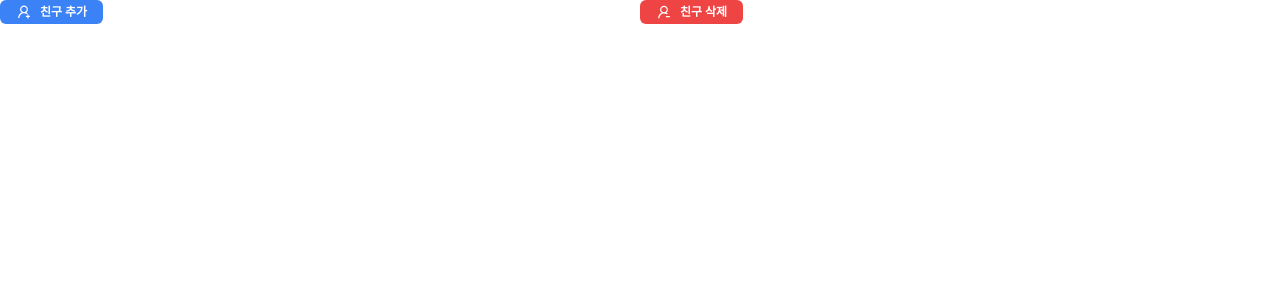
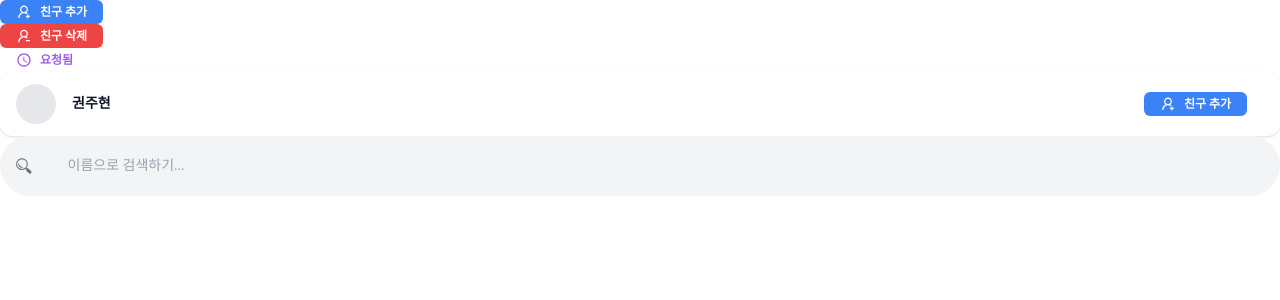
Before and after one commit to munjh61/SeeVocaLang, a React (Vite) app in the folder frontend/: page /kwon in a window 1280 px wide. Shown: the top 300 px of the page. Built offline with nearby package versions, Linux system fonts and the light colour scheme; a web font is replaced by a local one.

Commit message:
임시저장 뀨

```diff
--- a/frontend/src/components/atoms/icon/IconVariants.ts
+++ b/frontend/src/components/atoms/icon/IconVariants.ts
@@ -13,6 +13,7 @@ export const iconVariants = cva("inline-block", {
       white: "text-white",
       black: "text-black",
       blue: "text-blue-500",
+      purple: "text-purple"
     },
     rotate: {
       none: "",
--- /dev/null
+++ b/frontend/src/components/molecules/FriendInfoCard/FriendInfoCard.tsx
@@ -0,0 +1,79 @@
+import { Button } from "../../atoms/button/Button";
+import { AddFriendButton } from "../friendButtons/AddFriendButton";
+import { DeleteFriendButton } from "../friendButtons/DeleteFriendButton";
+import { RequestFriendButton } from "../friendButtons/RequestFriendButton";
+
+type FriendStatus = "none" | "requested"  | "delete" | "response";
+type FriendInfoProps = {
+  profileUrl?: string;
+  name: string;
+  status: FriendStatus;
+  // onAdd?: () => void;
+  // onDelete?: () => void;
+  // onAccept?: () => void;
+  // onRefuse?: () => void;
+};
+
+export const FriendInfoCard = ({ profileUrl, name, status }: FriendInfoProps) => {
+  const renderButton = () => {
+    switch (status) {
+      case "none":
+        return (
+          <AddFriendButton data="user123" className="w-full"/>
+        );
+      case "requested":
+        return (
+          <RequestFriendButton className="w-full"/>
+        );
+      case "delete":
+        return (
+          <DeleteFriendButton data="user123" className="w-full"/>
+        );
+      case "response":
+        return (
+          <div className="flex  gap-2">
+            <Button
+            bgColor="green"
+            size="md"
+            textColor="white"
+            className="gap-1 px-3 py-1.5"
+            // onClick={onAccept}
+          >
+            수락
+          </Button>
+          <Button
+            bgColor="red"
+            size="md"
+            textColor="white"
+            className="gap-1 px-3 py-1.5"
+            // onClick={onRefuse}
+          >
+            거절
+          </Button>
+        </div>
+      );
+    }
+  };
+
+  return (
+  <div className="flex items-center justify-between w-full px-4 py-3 bg-white rounded-xl shadow-sm">
+  <div className="flex items-center gap-4 min-w-0">
+    <div className="w-10 h-10 rounded-full bg-gray-200 overflow-hidden">
+      {profileUrl ? (
+        <img
+          src={profileUrl}
+          alt={`${name}의 프로필`}
+          className="w-full h-full object-cover"
+        />
+      ) : null}
+    </div>
+    <span className="text-sm font-semibold text-gray-900 whitespace-nowrap overflow-hidden text-ellipsis">
+      {name}
+    </span>
+  </div>
+  <div className="ml-4 flex-shrink-0 w-[120px]">
+    {renderButton()}
+  </div>
+</div>
+  );
+};
--- a/frontend/src/components/molecules/friend/FriendInfoCard.tsx
+++ /dev/null
@@ -1,108 +0,0 @@
-import { Button } from "../../atoms/button/Button.tsx";
-import AddFriendIcon from "../../../asset/friend_add.svg?react";
-import DeleteFriendIcon from "../../../asset/friend_del.svg?react";
-import WaitFriendIcon from "../../../asset/wait.svg?react";
-import type { ComponentProps } from "react";
-import { Text } from "../../atoms/text/Text.tsx";
-
-type ButtonProps = ComponentProps<typeof Button>;
-type TextProps =ComponentProps<typeof Text>;
-type FriendStatus = "none" | "requested"  | "delete" | "response";
-type FriendInfoProps = {
-  profileUrl?: string;
-  name: string;
-  status: FriendStatus;
-  ButtonVariants: ButtonProps;
-  TextVariants: TextProps;
-  onAdd?: () => void;
-  onDelete?: () => void;
-  onAccept?: () => void;
-  onRefuse?: () => void;
-};
-
-export const FriendInfoCard = ({ profileUrl, name, status, onAdd, onDelete, onAccept, onRefuse }: FriendInfoProps) => {
-  const renderButton = () => {
-    switch (status) {
-      case "none":
-        return (
-          <Button
-            bgColor="blue"
-            size="md"
-            textColor="white"
-            className="gap-1 px-3 py-1.5"
-            onClick={onAdd}
-          >
-            <AddFriendIcon className="w-4 h-4" />
-            친구 추가
-
-
-          </Button>
-        );
-      case "requested":
-        return (
-          <Button
-            bgColor="white"
-            size="md"
-            textColor="purple"
-            className="gap-1 px-3 py-1.5"
-            disabled
-          >
-            <WaitFriendIcon className="w-4 h-4" />
-            <Text >요청됨</Text>
-          </Button>
-        );
-      case "delete":
-        return (
-          <Button
-            bgColor="red"
-            size="md"
-            textColor="white"
-            className="gap-1 px-3 py-1.5"
-            onClick={onDelete}
-          >
-            <DeleteFriendIcon className="w-4 h-4" />
-            <Text>친구 삭제</Text>
-          </Button>
-        );
-      case "response":
-        return (
-          <div className="flex  gap-2">
-            <Button
-            bgColor="green"
-            size="md"
-            textColor="white"
-            className="gap-1 px-3 py-1.5"
-            onClick={onAccept}
-          >
-            <Text>수락</Text>
-          </Button>
-          <Button
-            bgColor="red"
-            size="md"
-            textColor="white"
-            className="gap-1 px-3 py-1.5"
-            onClick={onRefuse}
-          >
-           <Text>거절</Text>
-          </Button>
-        </div>
-      );
-    }
-  };
-
-  return (
-    <div className="flex items-center justify-between w-full px-4 py-3 bg-white rounded-xl shadow-sm">
-      <div className="flex items-center gap-4">
-        <div className="w-10 h-10 rounded-full bg-gray-200 overflow-hidden">
-          {profileUrl ? (
-            <img src={profileUrl} alt={`${name}의 프로필`} className="w-full h-full object-cover" />
-          ) : null}
-        </div>
-        <span className="text-sm font-semibold text-gray-900">{name}</span>
-      </div>
-
-
-      {renderButton()}
-    </div>
-  );
-};
--- a/frontend/src/components/molecules/friend/FriendSearchBar.tsx
+++ b/frontend/src/components/molecules/friend/FriendSearchBar.tsx
@@ -1,6 +1,6 @@
 import type { ChangeEvent } from "react";
 import SearchIcon from "../../../asset/search.svg?react";
-import { Input } from "../../atoms/input/Input.tsx";
+import { Input } from "../../atoms/input/Input";
 
 type FriendSearchBarProps = {
   value: string;
@@ -19,7 +19,8 @@ export const FriendSearchBar = ({
       <Input
         type="text"
         scale="sm"
-        className="bg-transparent outline-none text-sm text-gray-800 w-full placeholder:text-gray-400"
+        text="gray"
+        className="bg-transparent outline-none w-full placeholder:text-gray-400"
         placeholder={placeholder}
         value={value}
         onChange={onChange}
--- a/frontend/src/components/molecules/friendButtons/AddFriendButton.tsx
+++ b/frontend/src/components/molecules/friendButtons/AddFriendButton.tsx
@@ -1,6 +1,5 @@
 import { IconButton } from "../iconbutton/IconButton";
 import AddFriendIcon from "../../../asset/friend_add.svg?react";
-
 
 type AddFriendButtonProps = {
   className?: string;
--- a/frontend/src/components/molecules/friendButtons/DeleteFriendButton.tsx
+++ b/frontend/src/components/molecules/friendButtons/DeleteFriendButton.tsx
@@ -3,9 +3,9 @@ import DeleteFriendIcon from "../../../asset/friend_del.svg?react";
 
 
 type DeleteFriendButtonProps = {
-  className?: string;
+  className: string;
  // 친구 ID 같은 것
- data: string;
+  data: string;
   children?:React.ReactNode;
 };
 
--- /dev/null
+++ b/frontend/src/components/molecules/friendButtons/RequestFriendButton.tsx
@@ -0,0 +1,30 @@
+import type React from "react";
+import { IconButton } from "../iconbutton/IconButton";
+import WaitFriendIcon from "../../../asset/wait.svg?react";
+type RequestFriendButtonProps ={
+    className: string;
+    children?:React.ReactNode;
+};
+
+export const RequestFriendButton =({className}: RequestFriendButtonProps)=>{
+
+    return (
+    <IconButton
+      className={className}
+      IconVariant={{
+        icon: WaitFriendIcon,
+        color: "purple",
+        className: "w-4 h-4",
+      }}
+      ButtonVariant={{
+        bgColor: "white",
+        textColor: "purple",
+        children: "",
+        size: "md",
+        className: "gap-1 px-3 py-1.5 ",
+      }}
+    >
+      요청됨
+    </IconButton>
+  );
+};
--- a/frontend/src/components/organisms/SearchbarSegment/SearchbarSegment.tsx
+++ b/frontend/src/components/organisms/SearchbarSegment/SearchbarSegment.tsx
@@ -1,6 +1,7 @@
-import { IconInput } from "../../molecules/book/IconInput.tsx";
-import { SegmentControl } from "../../molecules/book/SegmentControl.tsx";
+// import { IconInput } from "../../molecules/book/IconInput.tsx";
 import type { ComponentProps } from "react";
+import { IconInput } from "../../molecules/IconInput/IconInput";
+import { SegmentControl } from "../../molecules/segmentControl/SegmentControl";
 
 type IconInputProps = ComponentProps<typeof IconInput>;
 type SegmentControlProps = ComponentProps<typeof SegmentControl>;
--- a/frontend/src/components/organisms/friend/FriendList.tsx
+++ /dev/null
@@ -1,43 +0,0 @@
-import { FriendInfoCard } from "../../molecules/friend/FriendInfoCard";
-
-type FriendStatus = "none" | "requested" |"delete" | "response";
-
-type Friend = {
-  id: string;
-  name: string;
-  profileUrl?: string;
-  status: FriendStatus;
-};
-
-type FriendListProps = {
-  friends: Friend[];
-  onAdd: (id: string) => void;
-  onDelete: (id: string) => void;
-  onAccept: (id: string) => void;
-  onRefuse: (id: string) => void;
-};
-
-export const FriendList = ({
-  friends,
-  onAdd,
-  onDelete,
-  onAccept,
-  onRefuse,
-}: FriendListProps) => {
-  return (
-    <div className="flex flex-col gap-4">
-      {friends.map((friend) => (
-        <FriendInfoCard
-          key={friend.id}
-          name={friend.name}
-          profileUrl={friend.profileUrl}
-          status={friend.status}
-          onAdd={() => onAdd(friend.id)}
-          onDelete={() => onDelete(friend.id)}
-          onAccept={() => onAccept(friend.id)}
-          onRefuse={() => onRefuse(friend.id)}
-        />
-      ))}
-    </div>
-  );
-};
--- a/frontend/src/pages/TestPageKwon.tsx
+++ b/frontend/src/pages/TestPageKwon.tsx
@@ -1,12 +1,30 @@
+import { useState } from "react";
+import { FriendSearchBar } from "../components/molecules/friend/FriendSearchBar";
 import { AddFriendButton } from "../components/molecules/friendButtons/AddFriendButton";
 import { DeleteFriendButton } from "../components/molecules/friendButtons/DeleteFriendButton";
+import { RequestFriendButton } from "../components/molecules/friendButtons/RequestFriendButton";
+import { FriendInfoCard } from "../components/molecules/FriendInfoCard/FriendInfoCard";
+
 
 function TestPageKwon() {
+   const [keyword, setKeyword] = useState("");
+
+  const handleChange = (e: React.ChangeEvent<HTMLInputElement>) => {
+    setKeyword(e.target.value);
+  };
   return(
-    <div className="flex">
+
+    <div>
     <AddFriendButton data="user123" className="w-full"/>
     <DeleteFriendButton data="user123" className="w-full"/>
+    <RequestFriendButton className="w-full"/>
+    <FriendInfoCard name="권주현" status="none"/>
+    <FriendSearchBar value={keyword} onChange={handleChange} />
     </div>
+
+
+
+
   );
 }
 export default TestPageKwon;
```
